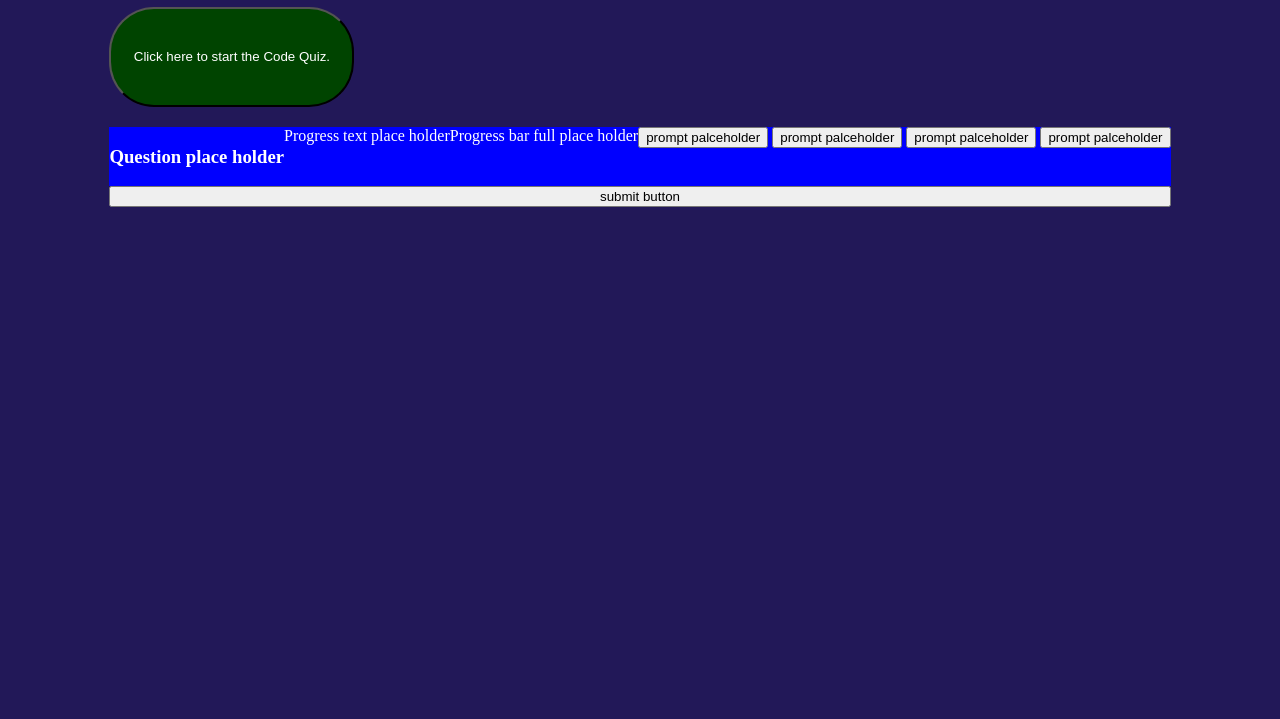
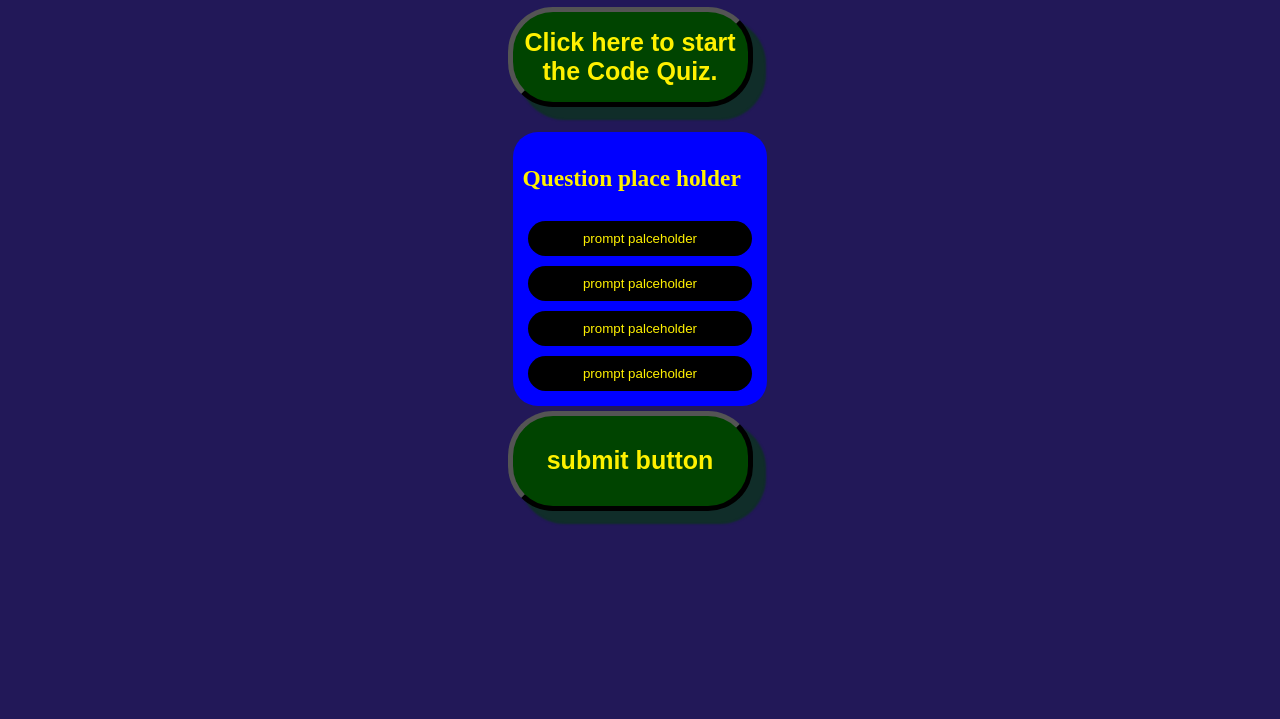
Before and after one commit to GordyD97/Code-Quiz, a plain HTML site: page index.html in a window 1280 px wide. Shown: the part 81-800 px from the top of the page. Drawn offline with Linux system fonts and the light colour scheme.

Commit message:
assigning the correct class for choice text, adding more styles to the start and submit button, deleting unused code

```diff
--- a/assets/quizstyle.css
+++ b/assets/quizstyle.css
@@ -8,51 +8,81 @@ body {
 
 
 }
-#startBttn{
+
+#startBttn {
     background-color: #004400;
     color: white;
     width: 245px;
     height: 100px;
+    border-width: 5px;
     border-radius: 45px;
+    font-size: 25px;
+    font-weight: bold;
+    color: #FFF100;
+    box-shadow: 12px 12px 2px 1px rgba(15.7,44.7, 40.8);
 
 }
 
-header{
+header {}
+
+
+aside {}
+
+.quizBox {
+    background-color: blue;
+    display: flex;
+    flex-direction: column;
+    flex-wrap: wrap;
+    margin: 5px;
+    border: 10px;
+    padding: 10px;
+    border-radius: 25px;
+    color: #FFF100;
+    font-weight: bold;
+    font-size: 20px;
+
 
 }
 
-
-aside{
-
-}
-
-.quizBox{
-background-color: blue;
-display: flex;
-flex-direction:row;
-flex-wrap: wrap;
-
-
-}
-.answers{
+/* #choices{
     /* background-color: black; */
-    display: flex;
+/* display: flex;
     flex-direction: column;
-}
-
-.answerbtn{
     background-color: black;
     margin: 5px;
     border: 10px;
     padding: 10px;
     border-radius: 25px;
+    color: #FFF100;
+    */
+/* } */
+
+.choice-text {
+    background-color: black;
+    margin: 5px;
+    border: 10px;
+    padding: 10px;
+    border-radius: 65px;
     color: white;
-
+    box-shadow: 30px;
+    color: #FFF100;
 
 
 }
 
+.submitbttn{
+    background-color: #004400;
+        color: white;
+        width: 245px;
+        height: 100px;
+        border-width: 5px;
+        border-radius: 45px;
+        font-size: 25px;
+        font-weight: bold;
+        color: #FFF100;
+        box-shadow: 12px 12px 2px 1px rgba(15.7, 44.7, 40.8);
 
+}
 
 /* GIVEN I am taking a code quiz
 WHEN I click the start button
--- a/index.html
+++ b/index.html
@@ -46,8 +46,8 @@ THEN I can save my initials and my score
 <section class="quizBox" >
 
     <h3 class="question"> Question place holder</h3>
-    <div id="progressText">Progress text place holder</div>
-    <div id="progressBarFull">Progress bar full place holder</div>
+    <!-- <div id="progressText">Progress text place holder</div>
+    <div id="progressBarFull">Progress bar full place holder</div> -->
     <!-- What's this for?
     <article class="answers">
         <button class="answerbtn">Answer1 </button>
@@ -57,12 +57,12 @@ THEN I can save my initials and my score
     </article>
     -->
 
-    <article id="choices">
+    <!-- <article id="choices"> -->
         <button class="choice-text">prompt palceholder </button>
         <button class="choice-text">prompt palceholder </button>
         <button class="choice-text">prompt palceholder </button>
         <button class="choice-text">prompt palceholder </button>
-    </article>
+    <!-- </article> -->
 
 
 </section>
@@ -72,6 +72,6 @@ THEN I can save my initials and my score
 
 <!-- <<script src="./assets/quizstyle.js"></script> -->
 <!--  -->
-<script src="./test java/javatest2"></script>
+<script src="./assets/javatest2"></script>
 </body>
 </html>
```
Also changed, not shown: 2 other files.
